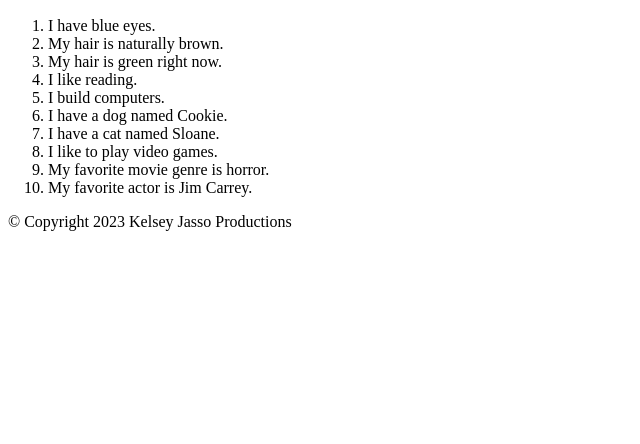
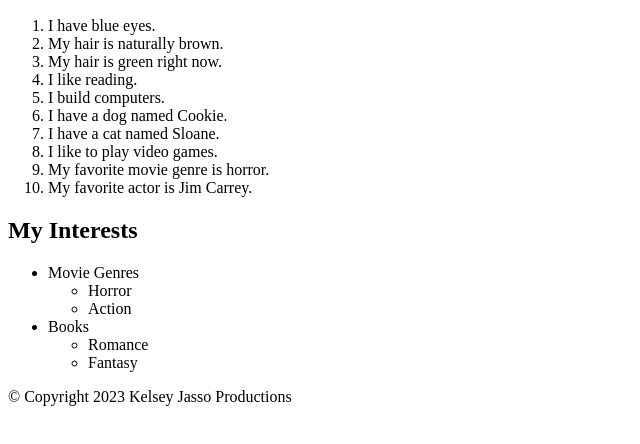
Before and after one commit to kelsester/COMP001A.LectureActivity3, a plain HTML site: page about.html in a window 1280 px wide. Shown: the part 180-624 px from the top of the page, without its empty margins (0-640 px from the left). Drawn offline with Linux system fonts and the light colour scheme.

Commit message:
multi level list

```diff
--- a/about.html
+++ b/about.html
@@ -35,6 +35,23 @@
             <li>My favorite movie genre is horror.</li>
             <li>My favorite actor is Jim Carrey.</li>
         </ol>
+
+        <!--example of a multi-level unordered list-->
+        <article>
+            <h2>My Interests</h2>
+            <ul>
+                <li>Movie Genres</li>
+                    <ul>
+                        <li>Horror</li>
+                        <li>Action</li>
+                    </ul>
+                <li>Books</li>
+                    <ul>
+                        <li>Romance</li>
+                        <li>Fantasy</li>
+                    </ul>
+            </ul>
+        </article>
     </main>
     <footer>
         <!--footer content goes here-->
```
